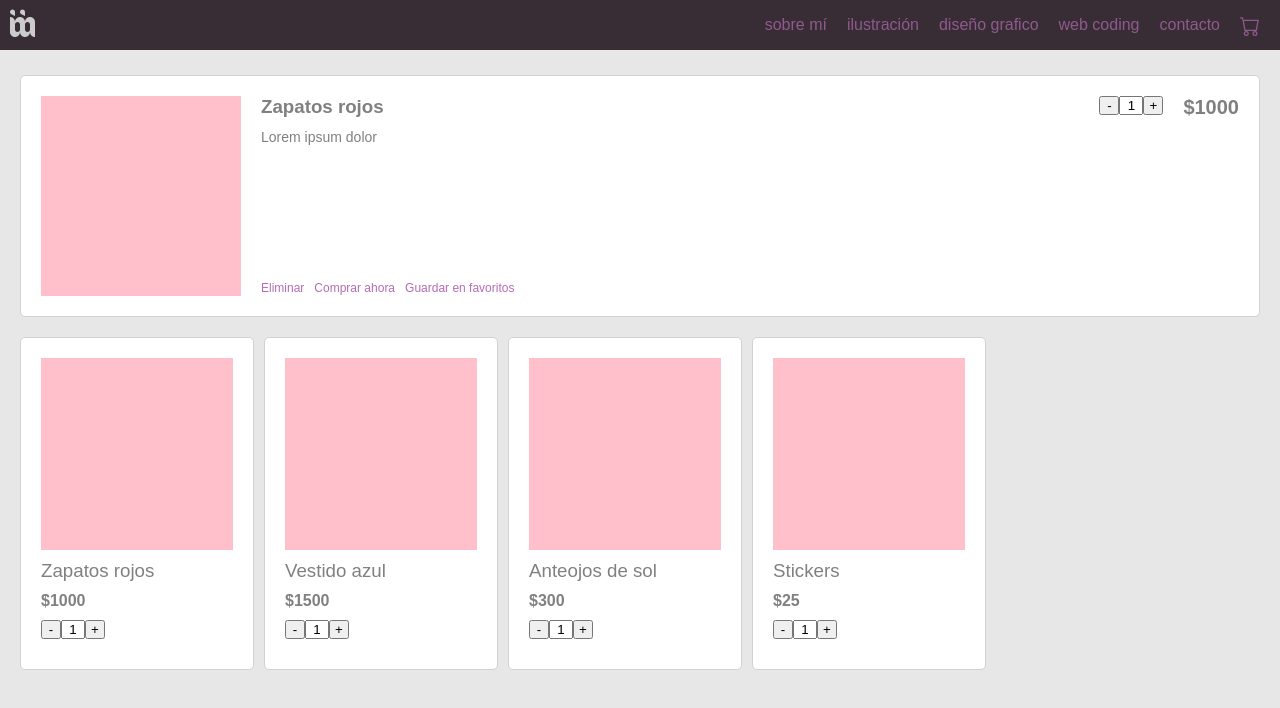
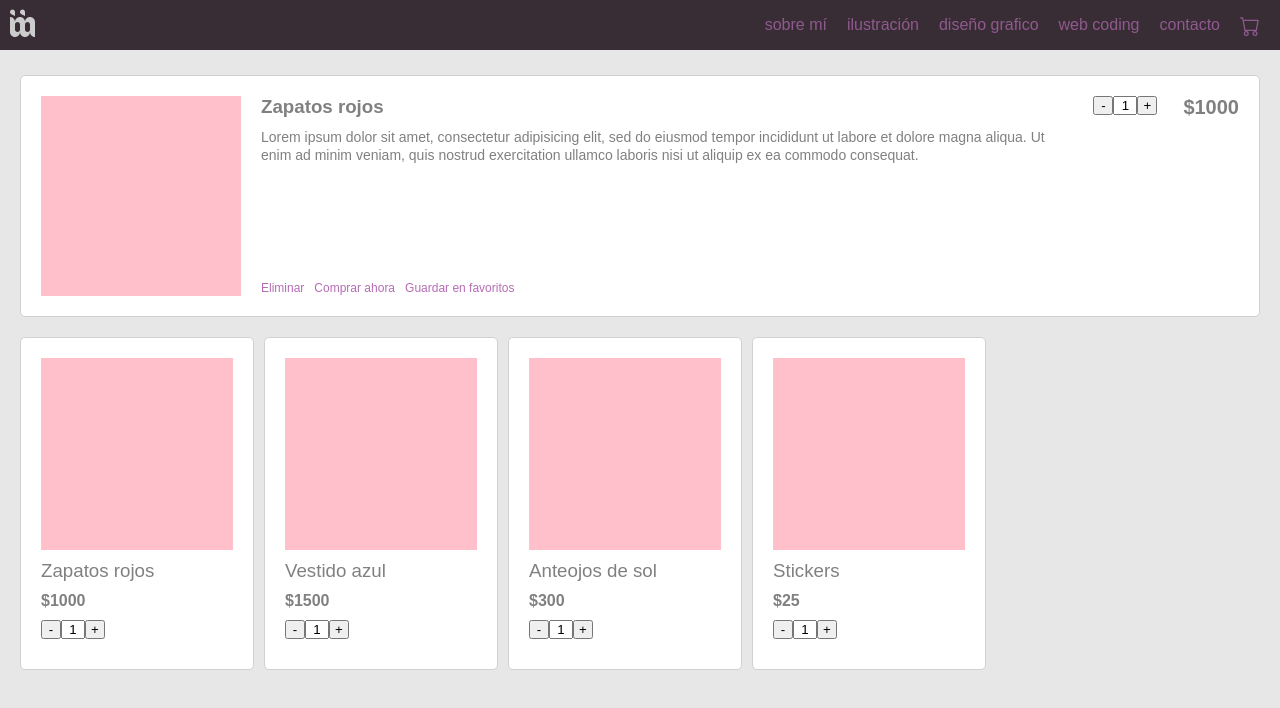
Before and after one commit to MarMuller/sokiwiholic-store, a React (Create React App) app: page / in a window 1280 px wide. Shown: the top 708 px of the page. Built offline with nearby package versions, Linux system fonts and the light colour scheme.

Commit message:
data items array implementado

```diff
--- a/src/components/Cart_Container.js
+++ b/src/components/Cart_Container.js
@@ -1,42 +1,9 @@
 import React from 'react';
 import Item from './Cart_Items';
+import {items} from '../data/items_data';
 import '../styles/main-styles.css';
 import '../styles/cart-style.css';
 
-let items=[
-  {
-    image:"",
-    name:"Zapatos rojos",
-    description:"Lorem ipsum dolor sit amet, consectetur adipisicing elit, sed do eiusmod tempor incididunt ut labore et dolore magna aliqua. Ut enim ad minim veniam, quis nostrud exercitation ullamco laboris nisi ut aliquip ex ea commodo consequat.",
-    stock:"2",
-    initial:"1",
-    price:"1000"
-  },
-  {
-    image:"",
-    name:"Vestido azul",
-    description:"Lorem ipsum dolor sit amet, consectetur adipisicing elit, sed do eiusmod tempor incididunt ut labore et dolore magna aliqua. Ut enim ad minim veniam, quis nostrud exercitation ullamco laboris nisi ut aliquip ex ea commodo consequat.",
-    stock:"5",
-    initial:"1",
-    price:"1500"
-  },
-  {
-    image:"",
-    name:"Anteojos de sol",
-    description:"Lorem ipsum dolor sit amet, consectetur adipisicing elit, sed do eiusmod tempor incididunt ut labore et dolore magna aliqua. Ut enim ad minim veniam, quis nostrud exercitation ullamco laboris nisi ut aliquip ex ea commodo consequat.",
-    stock:"1",
-    initial:"1",
-    price:"300"
-  },
-  {
-    image:"",
-    name:"Stickers",
-    description:"Lorem ipsum dolor sit amet, consectetur adipisicing elit, sed do eiusmod tempor incididunt ut labore et dolore magna aliqua. Ut enim ad minim veniam, quis nostrud exercitation ullamco laboris nisi ut aliquip ex ea commodo consequat.",
-    stock:"20",
-    initial:"1",
-    price:"25"
-  }
-];
 
 let itemList = items.map(function(item, i) {
   return (
--- a/src/components/Item_Details_Container.js
+++ b/src/components/Item_Details_Container.js
@@ -1,9 +1,11 @@
 import React from 'react';
 import ItemDetails from './Item_Details';
+import {items} from '../data/items_data';
 import '../styles/main-styles.css';
 import '../styles/item-details-style.css';
 
-let itemSelected = {image:"", name:"Zapatos rojos", description:"Lorem ipsum dolor", stock:"2", initial:"1", price:"1000"};
+
+let itemSelected = items[0];
 
 
 class ItemDetailsComp extends React.Component {
--- /dev/null
+++ b/src/data/items_data.js
@@ -0,0 +1,34 @@
+export const items = [
+  {
+    image:"",
+    name:"Zapatos rojos",
+    description:"Lorem ipsum dolor sit amet, consectetur adipisicing elit, sed do eiusmod tempor incididunt ut labore et dolore magna aliqua. Ut enim ad minim veniam, quis nostrud exercitation ullamco laboris nisi ut aliquip ex ea commodo consequat.",
+    stock:"2",
+    initial:"1",
+    price:"1000"
+  },
+  {
+    image:"",
+    name:"Vestido azul",
+    description:"Lorem ipsum dolor sit amet, consectetur adipisicing elit, sed do eiusmod tempor incididunt ut labore et dolore magna aliqua. Ut enim ad minim veniam, quis nostrud exercitation ullamco laboris nisi ut aliquip ex ea commodo consequat.",
+    stock:"5",
+    initial:"1",
+    price:"1500"
+  },
+  {
+    image:"",
+    name:"Anteojos de sol",
+    description:"Lorem ipsum dolor sit amet, consectetur adipisicing elit, sed do eiusmod tempor incididunt ut labore et dolore magna aliqua. Ut enim ad minim veniam, quis nostrud exercitation ullamco laboris nisi ut aliquip ex ea commodo consequat.",
+    stock:"1",
+    initial:"1",
+    price:"300"
+  },
+  {
+    image:"",
+    name:"Stickers",
+    description:"Lorem ipsum dolor sit amet, consectetur adipisicing elit, sed do eiusmod tempor incididunt ut labore et dolore magna aliqua. Ut enim ad minim veniam, quis nostrud exercitation ullamco laboris nisi ut aliquip ex ea commodo consequat.",
+    stock:"20",
+    initial:"1",
+    price:"25"
+  }
+];
--- a/src/styles/item-details-style.css
+++ b/src/styles/item-details-style.css
@@ -71,8 +71,9 @@ a {
   flex-direction: row;
 }
 
-.item__details .columna-2 .columna-2-grupo1 .item-cantidad{
-  margin-right: 20px;
+.item__details .columna-2 .columna-2-grupo1 .item-cantidad {
+  min-width: 70px;
+  margin: 0 20px;
 }
 
 
```
